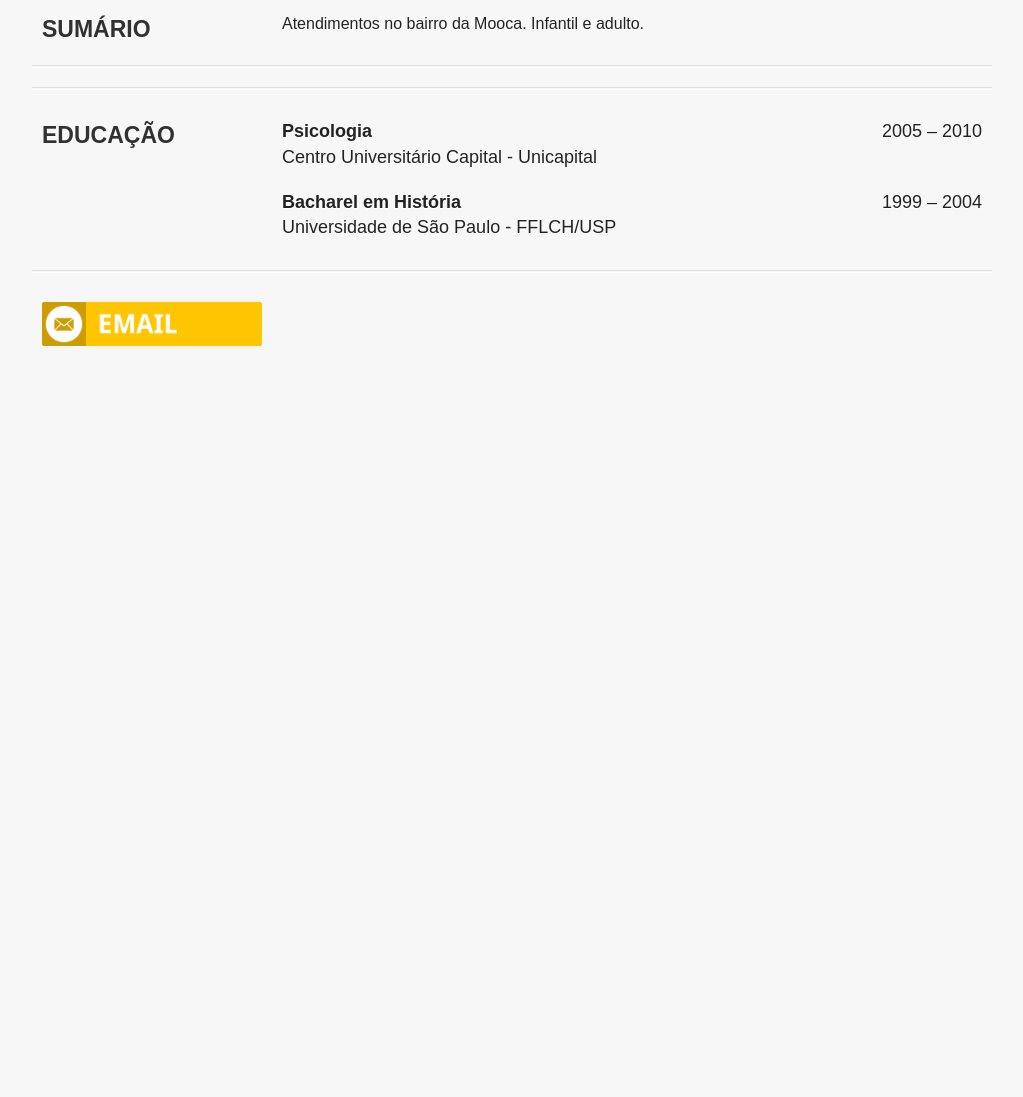
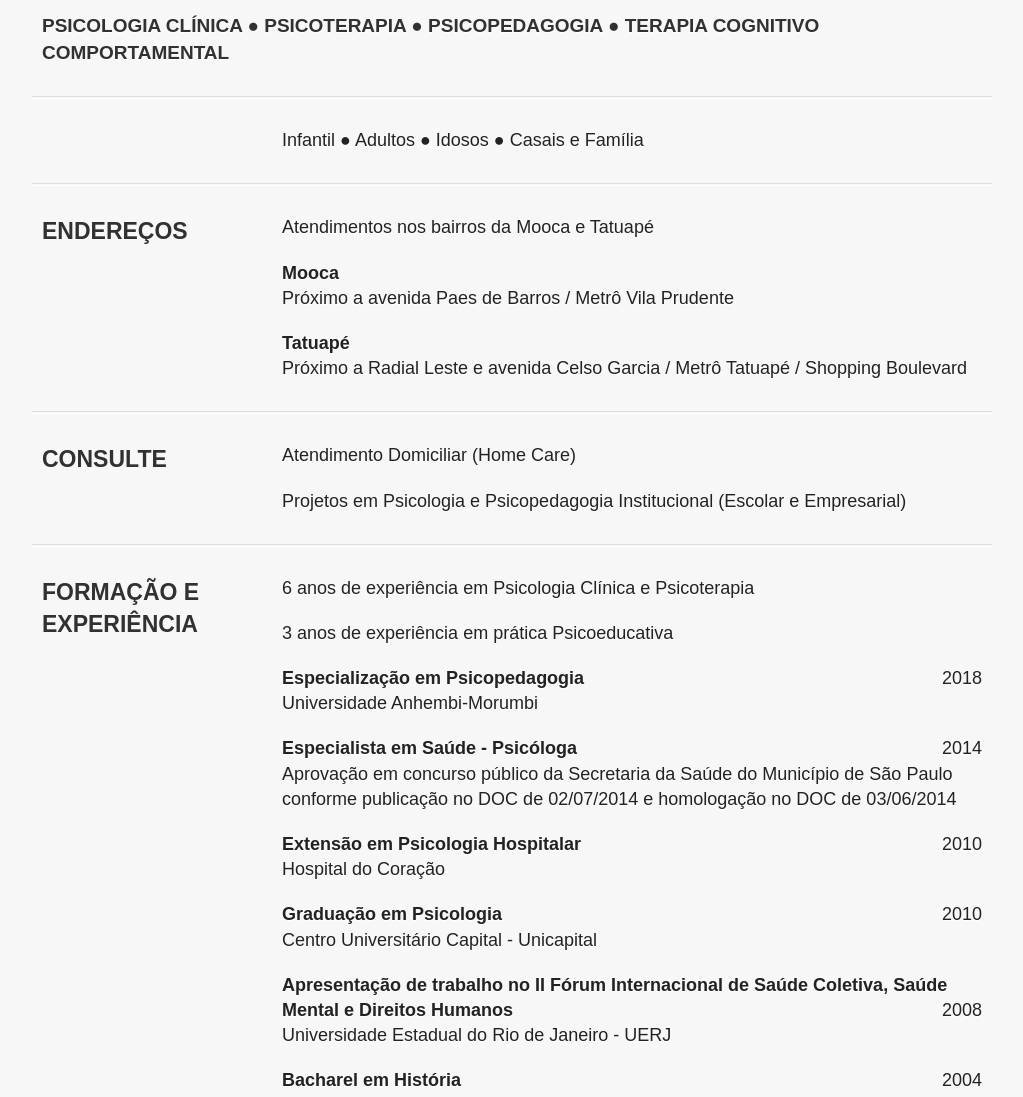
Before and after one commit to andycds/renatasanches, a plain HTML site: page index.html in a window 1280 px wide. Shown: the part 494-1591 px from the top of the page, without its empty margins (128-1151 px from the left). Before the commit the page ends 870 px from the top, so only its background shows below. Drawn offline with Linux system fonts and the light colour scheme; a web font is replaced by a local one.

Commit message:
atualização informações

```diff
--- a/index.html
+++ b/index.html
@@ -38,7 +38,7 @@
 <header>
 	<div class="container">
 		<div class="g3">
-			<img src="renata.png"/>
+			<img src="renata.png" style="filter:grayscale(90%);" />
 		</div><!--/g3-->
 		<div class="g6">
 			<h1>Renata Sanches</h1>
@@ -53,15 +53,43 @@
 
 <div class="container">
 
+	<!--<div class="g3">
+		<h3></h3>
+	</div><!--/g3-->
+	<div class="g12">
+		<!--<p>Meu trabalho é ajudar pessoas a lidarem e resolverem seus problemas, fazendo a vida acontecer.</p>-->
+		<p  style="color: #313131; font-family: 'Droid Sans', sans-serif;
+    				font-size: 19px; font-weight: 800; margin: 0;
+    				text-transform: uppercase;">Psicologia Clínica &#9679; Psicoterapia &#9679; Psicopedagogia &#9679; Terapia Cognitivo Comportamental</p>
+		<p></p>
+	</div><!--/g8-->
+	<hr/>
 	<div class="g3">
-		<h3>Sumário</h3>
-	</div><!--/g3-->
+		<h3></h3>
+	</div>
 	<div class="g9">
-		<!--<p>Meu trabalho é ajudar pessoas a lidarem e resolverem seus problemas, fazendo a vida acontecer.</p>-->
-		<p>Atendimentos no bairro da Mooca. Infantil e adulto.</p>
-	</div><!--/g8-->
-
+		<p class="company">Infantil &#9679; Adultos &#9679; Idosos &#9679; Casais e Família</p>
+	</div>
 	<hr/>
+	<div class="g3">
+		<h3>Endereços</h3>
+	</div>
+	<div class="g9">
+		<p class="company">Atendimentos nos bairros da Mooca e Tatuapé</p>
+		<p class="position">Mooca</p>
+		<p class="company">Próximo a avenida Paes de Barros / Metrô Vila Prudente</p>
+		<p class="position">Tatuapé</p>
+		<p class="company">Próximo a Radial Leste e avenida Celso Garcia / Metrô Tatuapé / Shopping Boulevard</p>
+		</ul>
+	</div>
+	<hr/>
+	<div class="g3">
+		<h3>Consulte</h3>
+	</div>
+	<div class="g9">
+		<p class="company">Atendimento Domiciliar (Home Care)</p>
+		<p class="company">Projetos em Psicologia e Psicopedagogia Institucional (Escolar e Empresarial)</p>
+	</div>
 
 	<div class="g3" style="display:none">
 		<h3>Experience</h3>
@@ -114,14 +142,30 @@
 	<hr/>
 
 	<div class="g3">
-		<h3>Educação</h3>
+		<h3>Formação e Experiência</h3>
 	</div><!--/g3-->
 	<div class="g9">
-		<p class="position">Psicologia<span>2005 – 2010</span></p>
+		<p class="company">6 anos de experiência em Psicologia Clínica e Psicoterapia</p>
+		<p class="company">3 anos de experiência em prática Psicoeducativa</p>
+
+		<p class="position">Especialização em Psicopedagogia<span>2018</span></p>
+		<p class="company">Universidade Anhembi-Morumbi</p>
+
+		<p class="position">Especialista em Saúde - Psicóloga<span>2014</span></p>
+		<p class="company">Aprovação em concurso público da Secretaria da Saúde do Município de São Paulo conforme publicação no DOC de 02/07/2014 e homologação no DOC de 03/06/2014</p>
+
+		<p class="position">Extensão em Psicologia Hospitalar<span>2010</span></p>
+		<p class="company">Hospital do Coração</p>
+
+		<p class="position">Graduação em Psicologia<span>2010</span></p>
 		<p class="company">Centro Universitário Capital - Unicapital</p>
 
-		<p class="position">Bacharel em História<span>1999 – 2004</span></p>
+		<p class="position">Apresentação de trabalho no II Fórum Internacional de Saúde Coletiva, Saúde Mental e Direitos Humanos<span>2008</span></p>
+		<p class="company">Universidade Estadual do Rio de Janeiro - UERJ</p>
+
+		<p class="position">Bacharel em História<span>2004</span></p>
 		<p class="company">Universidade de São Paulo - FFLCH/USP</p>
+
 	</div><!--/g8-->
 
 	<hr/>
@@ -140,6 +184,36 @@
 		<div class="g3">
 			<a href="mailto:renatabss@gmail.com"><img src="email.png"/></a>
 		</div><!--/g3-->
+
+
+
+		<!-- envelope
+
+			facebook
+
+			instagram
+
+			whatsapp
+
+			messanger
+
+			linkedin
+
+			google plus
+
+			telefone
+
+
+
+
+
+
+
+
+
+
+
+
 		<!--<div class="g3" style="display:none">
 			<a href="resume.pdf"><img src="download.png"/></a>
 		</div>--><!--/g3-->
```
